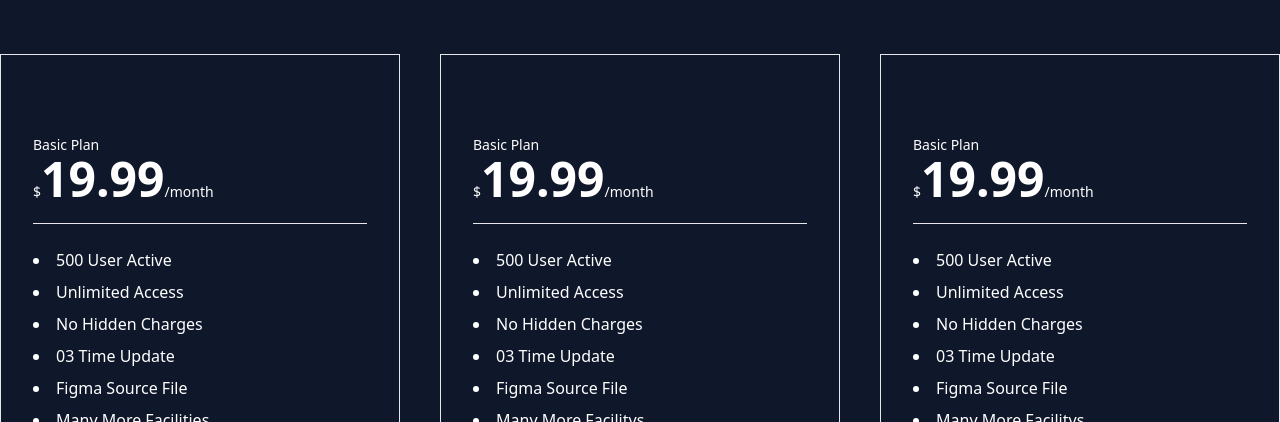
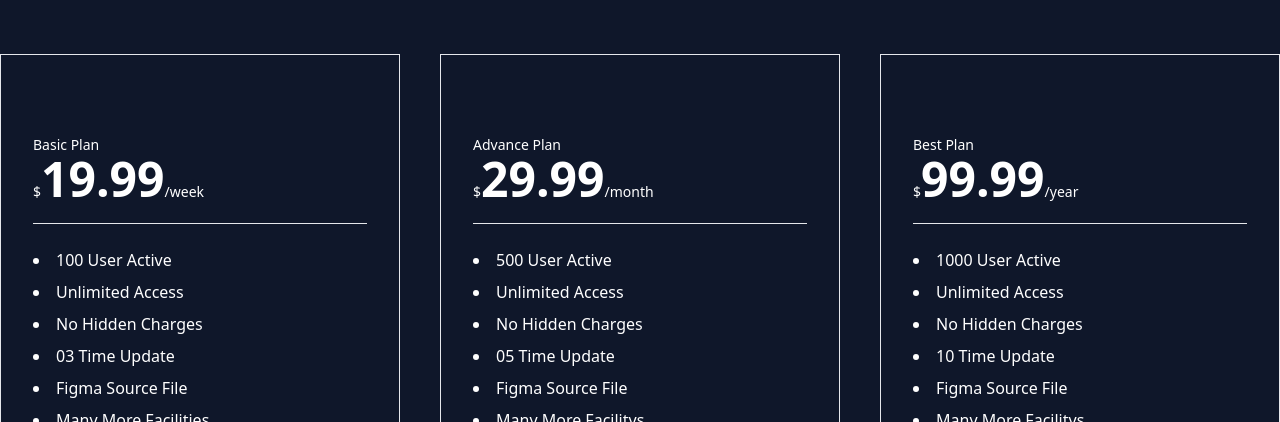
Before and after one commit to rabby0063/first-tailwind-project, a website built with Vite: page index.html in a window 1280 px wide. Shown: the part 2600-3022 px from the top of the page. Built offline with nearby package versions, Linux system fonts and the light colour scheme.

Commit message:
fixed some bug

```diff
--- a/index.html
+++ b/index.html
@@ -4,7 +4,7 @@
 <head>
     <meta charset="UTF-8">
     <meta name="viewport" content="width=device-width, initial-scale=1.0">
-    <title>Document</title>
+    <title>Learn Programming Easyly</title>
     <!-- css link  -->
     <link rel="stylesheet" href="/css/main.css">
 </head>
@@ -176,10 +176,10 @@
                 class=" gap-y-16 sm:gap-y-10 grid sm:grid-cols-2 lg:grid-cols-3 sm:gap-10 container mx-auto py-8 sm:py-10">
                 <div class="border py-8 md:py-20 px-5 sm:p-8 ">
                     <p class="text-sm ml-32 sm:ml-0">Basic Plan <br>$<span
-                            class="md:text-5xl sm:text-4xl text-3xl font-bold">19.99</span>/month</p>
+                            class="md:text-5xl sm:text-4xl text-3xl font-bold">19.99</span>/week</p>
                     <hr class="my-5 mx-auto">
                     <ul class="list-disc list-inside mb-6 ml-32 sm:ml-0 leading-8">
-                        <li>500 User Active</li>
+                        <li>100 User Active</li>
                         <li>Unlimited Access</li>
                         <li>No Hidden Charges</li>
                         <li>03 Time Update</li>
@@ -190,14 +190,14 @@
                         class="bg-green-600 hover:bg-green-700 transition py-2 px-4 rounded block mx-auto">Purchase</button>
                 </div>
                 <div class="border py-8 md:py-20 px-5 sm:p-8 ">
-                    <p class="text-sm ml-32 sm:ml-0">Basic Plan <br>$<span
-                            class="md:text-5xl sm:text-4xl text-3xl font-bold">19.99</span>/month</p>
+                    <p class="text-sm ml-32 sm:ml-0">Advance Plan <br>$<span
+                            class="md:text-5xl sm:text-4xl text-3xl font-bold">29.99</span>/month</p>
                     <hr class=" my-5 mx-auto">
                     <ul class="list-disc list-inside mb-6 ml-32 sm:ml-0 leading-8">
                         <li>500 User Active</li>
                         <li>Unlimited Access</li>
                         <li>No Hidden Charges</li>
-                        <li>03 Time Update</li>
+                        <li>05 Time Update</li>
                         <li>Figma Source File</li>
                         <li>Many More Facilitys</li>
                     </ul>
@@ -205,14 +205,14 @@
                         class="bg-green-600 hover:bg-green-700 transition py-2 px-4 rounded block mx-auto">Purchase</button>
                 </div>
                 <div class="border py-8 md:py-20 px-5 sm:p-8 ">
-                    <p class="text-sm ml-32 sm:ml-0">Basic Plan <br>$<span
-                            class="md:text-5xl sm:text-4xl text-3xl font-bold">19.99</span>/month</p>
+                    <p class="text-sm ml-32 sm:ml-0">Best Plan <br>$<span
+                            class="md:text-5xl sm:text-4xl text-3xl font-bold">99.99</span>/year</p>
                     <hr class="my-5 mx-auto">
                     <ul class="list-disc list-inside mb-6 ml-32 sm:ml-0 leading-8">
-                        <li>500 User Active</li>
+                        <li>1000 User Active</li>
                         <li>Unlimited Access</li>
                         <li>No Hidden Charges</li>
-                        <li>03 Time Update</li>
+                        <li>10 Time Update</li>
                         <li>Figma Source File</li>
                         <li>Many More Facilitys</li>
                     </ul>
```
